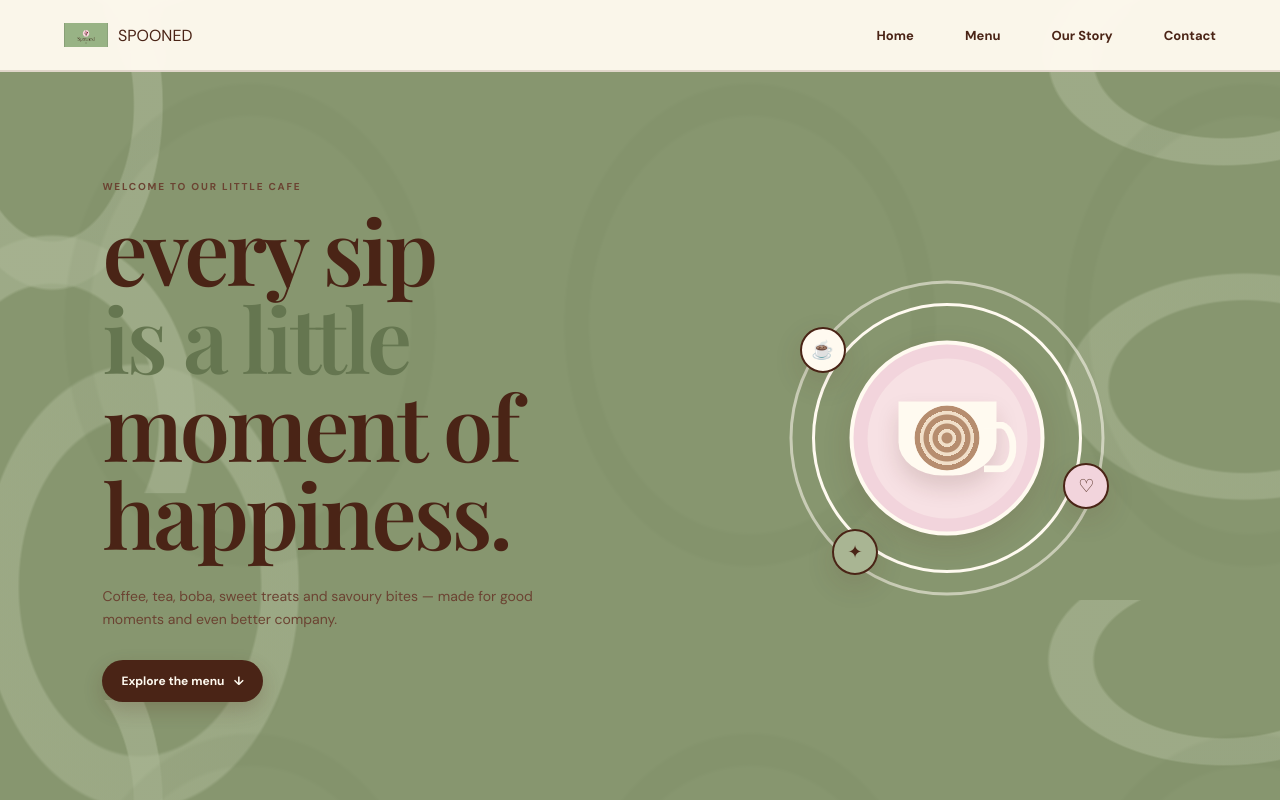
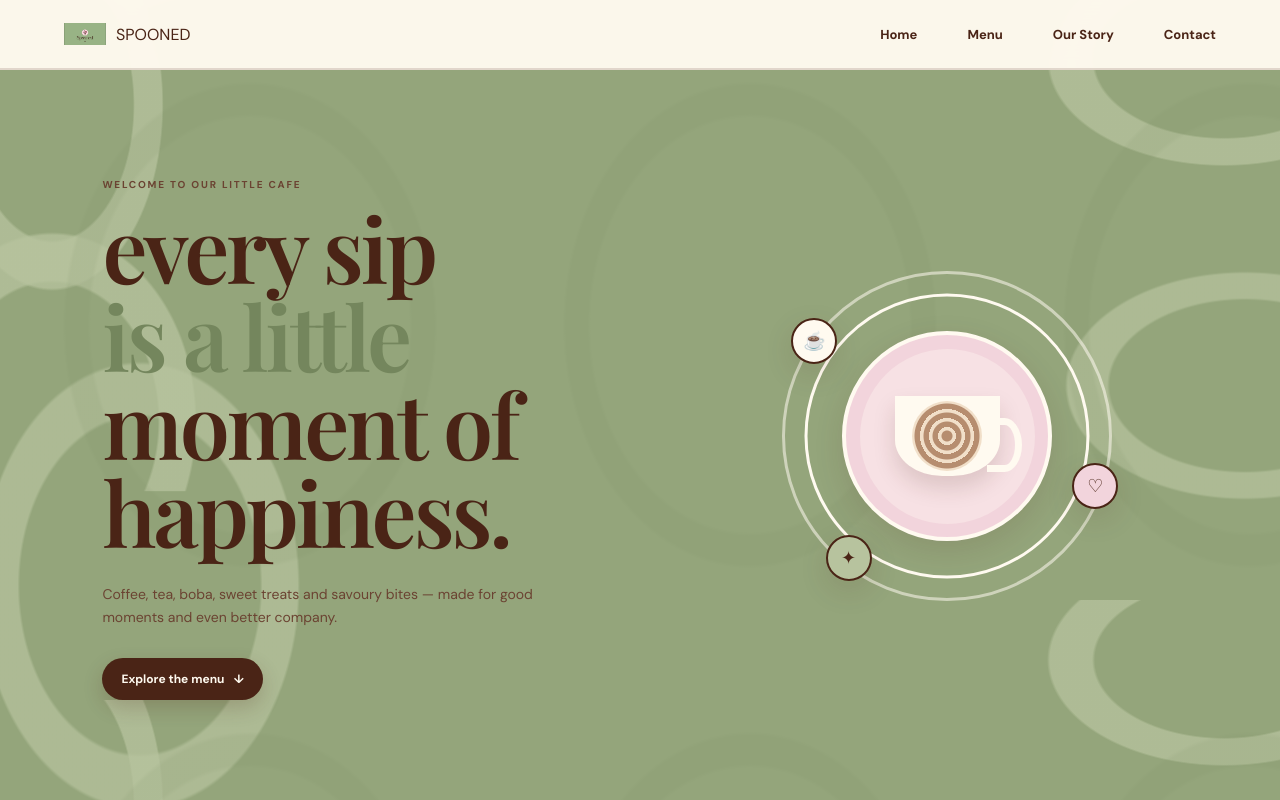
Before and after one commit to xxsalmah/menu, a React (Vite) app: page / in a window 1280 px wide. Shown: the top 800 px of the page. Built offline with nearby package versions, Linux system fonts and the light colour scheme; a web font is replaced by a local one.

Commit message:
new green shade

```diff
--- a/src/App.css
+++ b/src/App.css
@@ -5,10 +5,10 @@
 ========================================================= */
 
 :root {
-  /* DEEPER SAGE GREEN */
-  --green: #87966f;
-  --green-light: #a9b593;
-  --green-dark: #657650;
+  /* MIDDLE GREEN — not too light, not too dark */
+  --green: #94a57b;
+  --green-light: #b7c39e;
+  --green-dark: #74865d;
 
   --cream: #fffaf0;
   --cream-dark: #f3ead8;
@@ -48,7 +48,6 @@ body {
   font-family: "DM Sans", sans-serif;
   color: var(--brown);
   background: var(--green);
-
   overflow-x: hidden;
 }
 
@@ -91,35 +90,35 @@ img {
     radial-gradient(
       ellipse 180px 300px at 8% 15%,
       transparent 0 45%,
-      rgba(169, 181, 147, 0.65) 46% 61%,
+      rgba(183, 195, 158, 0.75) 46% 61%,
       transparent 62%
     ),
 
     radial-gradient(
       ellipse 300px 180px at 92% 10%,
       transparent 0 43%,
-      rgba(169, 181, 147, 0.65) 44% 58%,
+      rgba(183, 195, 158, 0.75) 44% 58%,
       transparent 59%
     ),
 
     radial-gradient(
       ellipse 250px 350px at 20% 55%,
       transparent 0 48%,
-      rgba(169, 181, 147, 0.6) 49% 63%,
+      rgba(183, 195, 158, 0.7) 49% 63%,
       transparent 64%
     ),
 
     radial-gradient(
       ellipse 300px 190px at 95% 70%,
       transparent 0 45%,
-      rgba(169, 181, 147, 0.6) 46% 59%,
+      rgba(183, 195, 158, 0.7) 46% 59%,
       transparent 60%
     ),
 
     radial-gradient(
       ellipse 230px 300px at 8% 90%,
       transparent 0 46%,
-      rgba(169, 181, 147, 0.65) 47% 62%,
+      rgba(183, 195, 158, 0.75) 47% 62%,
       transparent 63%
     );
 
@@ -153,13 +152,13 @@ img {
 
   pointer-events: none;
 
-  opacity: 0.28;
+  opacity: 0.30;
 
   background-image:
     radial-gradient(
       ellipse at center,
       transparent 0 45%,
-      rgba(101, 118, 80, 0.35) 46% 52%,
+      rgba(116, 134, 93, 0.35) 46% 52%,
       transparent 53%
     );
 
@@ -183,12 +182,12 @@ img {
   align-items: center;
   justify-content: space-between;
 
-  /* slightly shorter */
-  min-height: 72px;
+  /* SHORTER NAVBAR */
+  min-height: 70px;
 
   padding:
     8px
-    clamp(18px, 5vw, 70px);
+    clamp(15px, 5vw, 70px);
 
   background:
     rgba(255, 250, 240, 0.96);
@@ -202,7 +201,7 @@ img {
 
 
 /* =========================================================
-   NAV LOGO + CAFE NAME
+   BRAND / CAFE LOGO + NAME
 ========================================================= */
 
 .brand {
@@ -217,7 +216,7 @@ img {
 }
 
 .brand img {
-  width: 44px;
+  width: 42px;
   height: 48px;
 
   object-fit: contain;
@@ -226,29 +225,27 @@ img {
 }
 
 
-/* RESPONSIVE CAFE NAME */
+/* CAFE NAME */
 
 .brand-name {
-  min-width: 0;
-
-  max-width: clamp(110px, 18vw, 220px);
+  max-width: 220px;
+
+  overflow: hidden;
+
+  color: var(--brown);
 
   font-family:
     "Playfair Display",
     serif;
 
   font-size:
-    clamp(15px, 2vw, 23px);
+    clamp(17px, 2.2vw, 25px);
 
   font-weight: 600;
 
-  line-height: 1.05;
-
-  color: var(--brown);
+  line-height: 1;
 
   white-space: nowrap;
-
-  overflow: hidden;
 
   text-overflow: ellipsis;
 }
@@ -264,11 +261,13 @@ img {
   align-items: center;
 
   gap:
-    clamp(20px, 4vw, 55px);
+    clamp(18px, 4vw, 50px);
 
   font-size: 13px;
 
   font-weight: 700;
+
+  flex-shrink: 0;
 }
 
 .desktop-nav a {
@@ -292,6 +291,7 @@ img {
   display: none;
 
   align-items: center;
+
   gap: 7px;
 
   border:
@@ -508,9 +508,9 @@ img {
 
   width: 100%;
 
-  max-width: 360px;
-
-  min-height: 360px;
+  max-width: 380px;
+
+  min-height: 380px;
 
   margin: 0 auto;
 }
@@ -536,13 +536,13 @@ img {
 }
 
 .orbit-one {
-  width: 270px;
-  height: 270px;
+  width: 285px;
+  height: 285px;
 }
 
 .orbit-two {
-  width: 315px;
-  height: 315px;
+  width: 330px;
+  height: 330px;
 
   opacity: 0.55;
 }
@@ -558,8 +558,8 @@ img {
   left: 50%;
   top: 50%;
 
-  width: 195px;
-  height: 195px;
+  width: 210px;
+  height: 210px;
 
   transform: translate(-50%, -50%);
 
@@ -577,8 +577,8 @@ img {
 }
 
 .hero-center-inner {
-  width: 160px;
-  height: 160px;
+  width: 175px;
+  height: 175px;
 
   display: grid;
 
@@ -602,8 +602,8 @@ img {
 
   place-items: center;
 
-  width: 98px;
-  height: 74px;
+  width: 105px;
+  height: 80px;
 
   border-radius:
     0 0 45% 45%;
@@ -620,11 +620,11 @@ img {
 
   position: absolute;
 
-  right: -20px;
-  top: 20px;
-
-  width: 26px;
-  height: 37px;
+  right: -22px;
+  top: 22px;
+
+  width: 28px;
+  height: 40px;
 
   border:
     7px solid
@@ -637,8 +637,8 @@ img {
 }
 
 .coffee-rings {
-  width: 65px;
-  height: 65px;
+  width: 70px;
+  height: 70px;
 
   display: grid;
 
@@ -897,14 +897,13 @@ img {
 
 
 /* =========================================================
-   MENU CARDS
-   ALL SAME COLOUR
+   MENU CARDS — SAME COLOUR
 ========================================================= */
 
 .menu-section {
   position: relative;
 
-  scroll-margin-top: 90px;
+  scroll-margin-top: 85px;
 
   padding:
     clamp(24px, 3vw, 35px);
@@ -917,6 +916,8 @@ img {
 
   border-radius: 5px;
 
+  color: var(--brown);
+
   box-shadow:
     0 5px 0
     rgba(74, 36, 22, 0.04);
@@ -926,9 +927,6 @@ img {
     box-shadow 0.2s ease;
 }
 
-
-/* FORCE ALL CARDS TO SAME COLOUR */
-
 .menu-section.dark-card,
 .menu-section.pink-card {
   background: var(--cream);
@@ -1004,6 +1002,8 @@ img {
   align-items: baseline;
 
   gap: 10px;
+
+  min-width: 0;
 }
 
 .section-number {
@@ -1217,10 +1217,7 @@ img {
   text-transform: uppercase;
 }
 
-.special-card.pink {
-  background: var(--cream);
-}
-
+.special-card.pink,
 .special-card.cream {
   background: var(--cream);
 }
@@ -1400,7 +1397,7 @@ footer {
 
 
 /* =========================================================
-   TABLETS / SMALL LAPTOPS
+   SMALL LAPTOPS
 ========================================================= */
 
 @media (max-width: 1100px) {
@@ -1415,7 +1412,8 @@ footer {
   }
 
   .hero h1 {
-    font-size: clamp(48px, 7vw, 72px);
+    font-size:
+      clamp(48px, 7vw, 72px);
   }
 
   .hero-art {
@@ -1533,18 +1531,20 @@ footer {
 
   .brand {
     gap: 8px;
+
+    max-width: calc(100% - 95px);
   }
 
   .brand img {
-    width: 42px;
+    width: 40px;
     height: 44px;
   }
 
   .brand-name {
-    max-width: 180px;
+    max-width: calc(100vw - 145px);
 
     font-size:
-      clamp(14px, 4vw, 19px);
+      clamp(16px, 4.5vw, 21px);
   }
 
 
@@ -1565,7 +1565,7 @@ footer {
   }
 
 
-  /* SMALLER HERO ART */
+  /* HERO ART */
 
   .hero-art {
     min-height: 300px;
@@ -1742,25 +1742,27 @@ footer {
 
   .brand {
     gap: 7px;
+
+    max-width: calc(100% - 90px);
   }
 
   .brand img {
-    width: 39px;
-    height: 41px;
+    width: 36px;
+    height: 40px;
   }
 
   .brand-name {
-    max-width: 145px;
+    max-width: calc(100vw - 135px);
 
     font-size:
-      clamp(13px, 4vw, 17px);
+      clamp(15px, 4.5vw, 19px);
   }
 
   .menu-toggle {
     padding:
       7px 11px;
 
-    font-size: 11px;
+    font-size: 10px;
   }
 
 
@@ -1794,7 +1796,7 @@ footer {
   }
 
 
-  /* EVEN SMALLER COFFEE ART */
+  /* SMALLER COFFEE ART */
 
   .hero-art {
     min-height: 255px;
@@ -1919,21 +1921,19 @@ footer {
   }
 
   .brand img {
-    width: 36px;
+    width: 34px;
     height: 38px;
   }
 
   .brand-name {
-    max-width: 120px;
-
-    font-size: 13px;
+    font-size: 14px;
   }
 
   .menu-toggle {
     padding:
       6px 9px;
 
-    font-size: 10px;
+    font-size: 9px;
   }
 
   .hero h1 {
```
